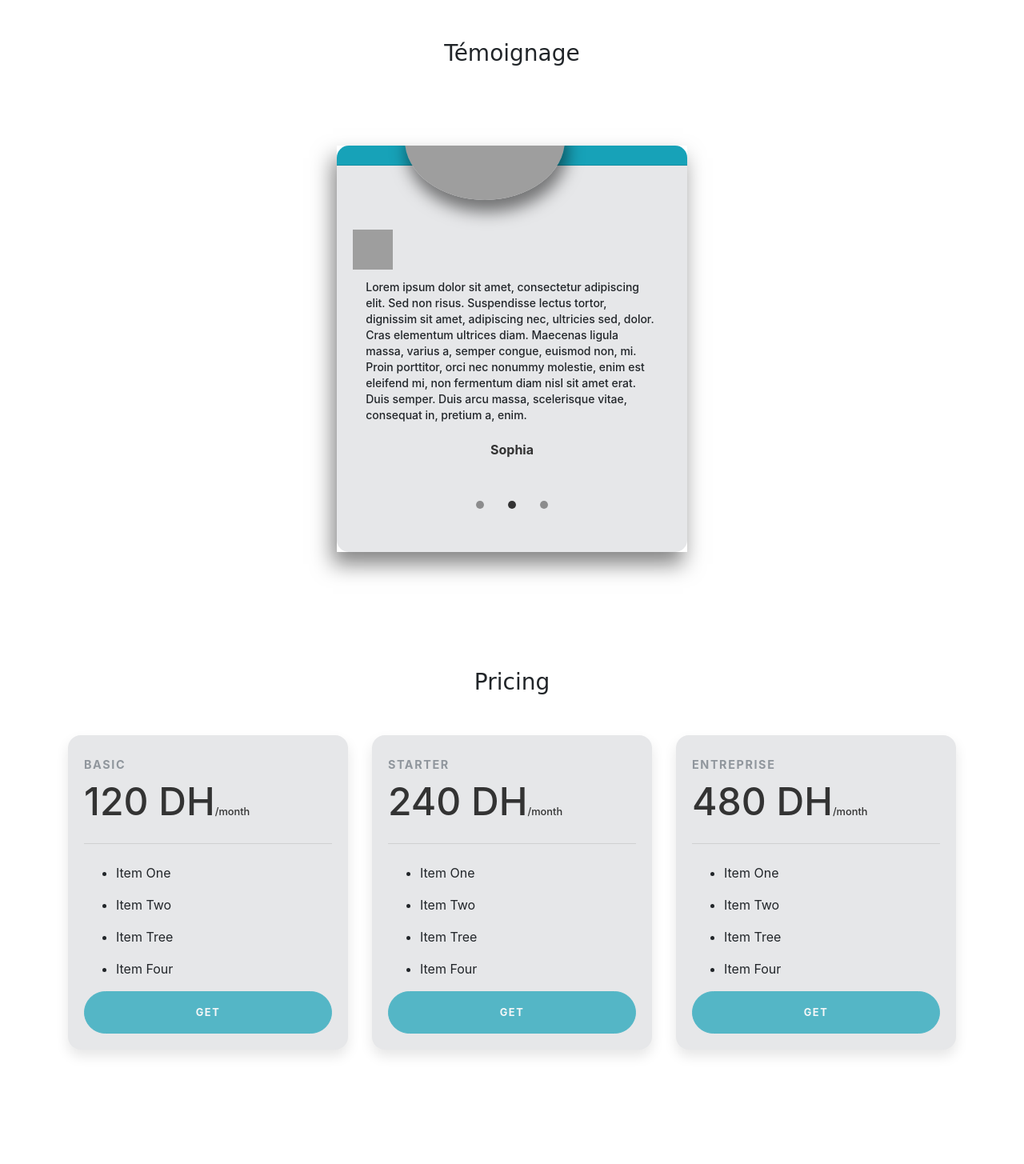
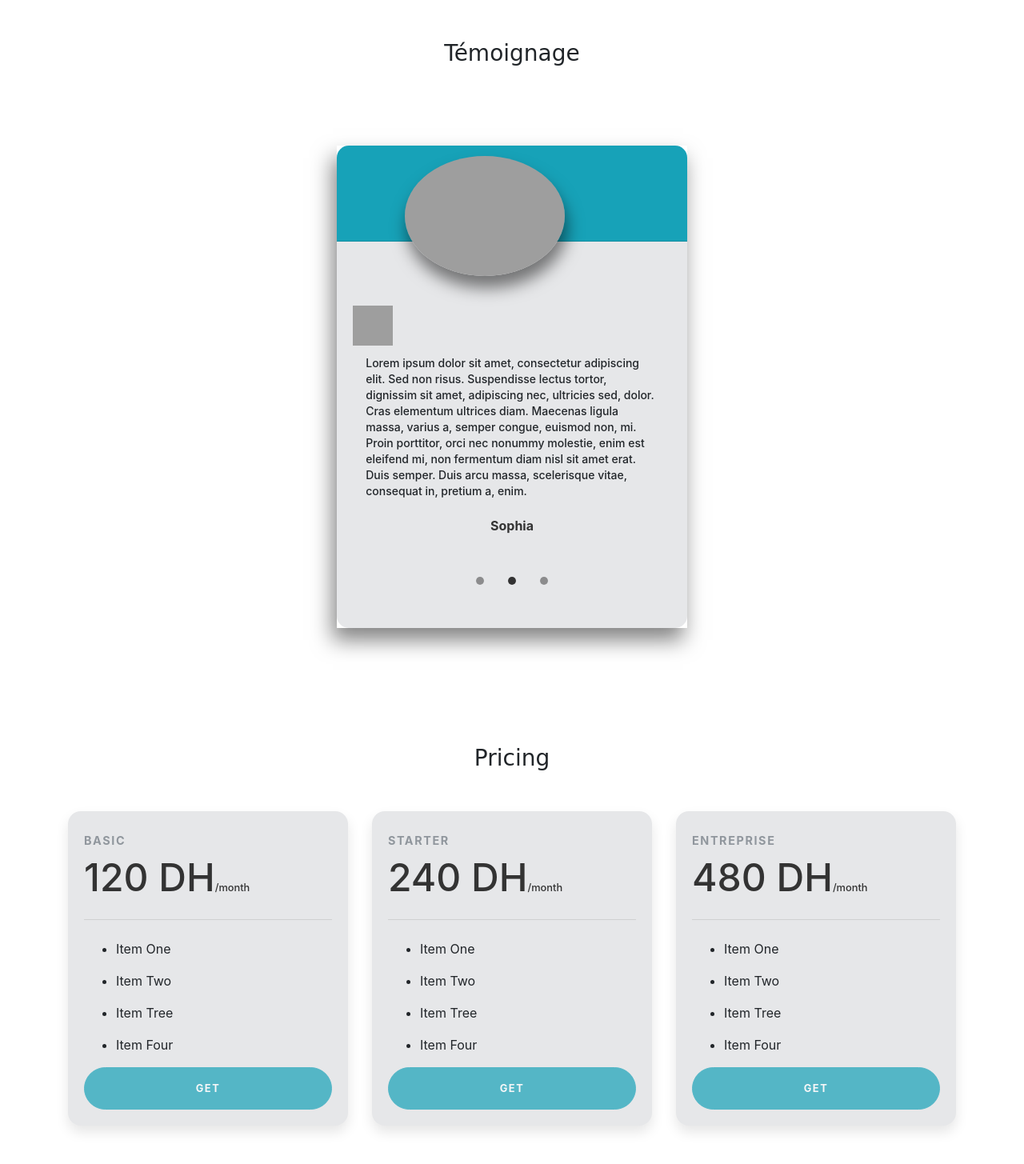
Before and after one commit to abdellatifouldelmaallem/training-work, a PHP site: page / in a window 1280 px wide. Shown: the whole page at 80% size. Before the commit the page ends 1320 px from the top, so only its background shows below. Run offline with PHP 8.4, Linux system fonts and the light colour scheme; grey boxes are pictures that could not be loaded.

Commit message:
fixing card-header

```diff
--- a/project basant sur boostrap/components/testimonials.php
+++ b/project basant sur boostrap/components/testimonials.php
@@ -17,7 +17,7 @@
                 <div class="carousel-inner">
                     <div class="carousel-item">
                         <div class="card border-0 ">
-                            <div class="card-header bg-info"></div>
+                            <div class="card-header bg-info height-120"></div>
                             <div class="card-body text-center "><img class="img-1 img-fluid" src="https://i.imgur.com/nUNhspp.jpg">
                                 <div class="quotes"><img class="quotes-img card-title" src="https://pngimage.net/wp-content/uploads/2019/05/icon-tbt-png-.png" />
                                     <p class="card-text bold text-center px-md-3 intro">Lorem ipsum dolor sit amet, consectetur adipiscing elit. Sed non risus. Suspendisse lectus tortor, dignissim sit amet, adipiscing nec, ultricies sed, dolor. Cras elementum ultrices diam. Maecenas ligula massa, varius a, semper congue, euismod non, mi. Proin porttitor, orci nec nonummy molestie, enim est eleifend mi, non fermentum diam nisl sit amet erat. Duis semper. Duis arcu massa, scelerisque vitae, consequat in, pretium a, enim.</p>
@@ -28,7 +28,7 @@
                     </div>
                     <div class="carousel-item active">
                         <div class="card border-0 ">
-                            <div class="card-header bg-info"></div>
+                            <div class="card-header bg-info height-120"></div>
                             <div class="card-body text-center "><img class="img-1 img-fluid" src="https://heroshotphotography.com/wp-content/uploads/2018/03/Headshot-Smiling-Chinese.jpg">
                                 <div class="quotes"><img class="quotes-img card-title" src="https://pngimage.net/wp-content/uploads/2019/05/icon-tbt-png-.png" />
                                     <p class="card-text bold text-center px-md-3 intro">Lorem ipsum dolor sit amet, consectetur adipiscing elit. Sed non risus. Suspendisse lectus tortor, dignissim sit amet, adipiscing nec, ultricies sed, dolor. Cras elementum ultrices diam. Maecenas ligula massa, varius a, semper congue, euismod non, mi. Proin porttitor, orci nec nonummy molestie, enim est eleifend mi, non fermentum diam nisl sit amet erat. Duis semper. Duis arcu massa, scelerisque vitae, consequat in, pretium a, enim.</p>
@@ -39,7 +39,7 @@
                     </div>
                     <div class="carousel-item">
                         <div class="card border-0 ">
-                            <div class="card-header bg-info"></div>
+                            <div class="card-header bg-info height-120"></div>
                             <div class="card-body text-center "><img class="img-1 img-fluid" src="https://i.imgur.com/At1IG6H.png">
                                 <div class="quotes"><img class="quotes-img card-title" src="https://pngimage.net/wp-content/uploads/2019/05/icon-tbt-png-.png" />
                                     <p class="card-text bold text-center px-md-3 intro">Lorem ipsum dolor sit amet, consectetur adipiscing elit. Sed non risus. Suspendisse lectus tortor, dignissim sit amet, adipiscing nec, ultricies sed, dolor. Cras elementum ultrices diam. Maecenas ligula massa, varius a, semper congue, euismod non, mi. Proin porttitor, orci nec nonummy molestie, enim est eleifend mi, non fermentum diam nisl sit amet erat. Duis semper. Duis arcu massa, scelerisque vitae, consequat in, pretium a, enim.</p>
--- a/project basant sur boostrap/css/style.css
+++ b/project basant sur boostrap/css/style.css
@@ -30,6 +30,9 @@ h6 {
 
 .card {
   background: #E6E7E9
+}
+.height-120{
+  height: 120px;
 }
 
 .img-1 {
```
